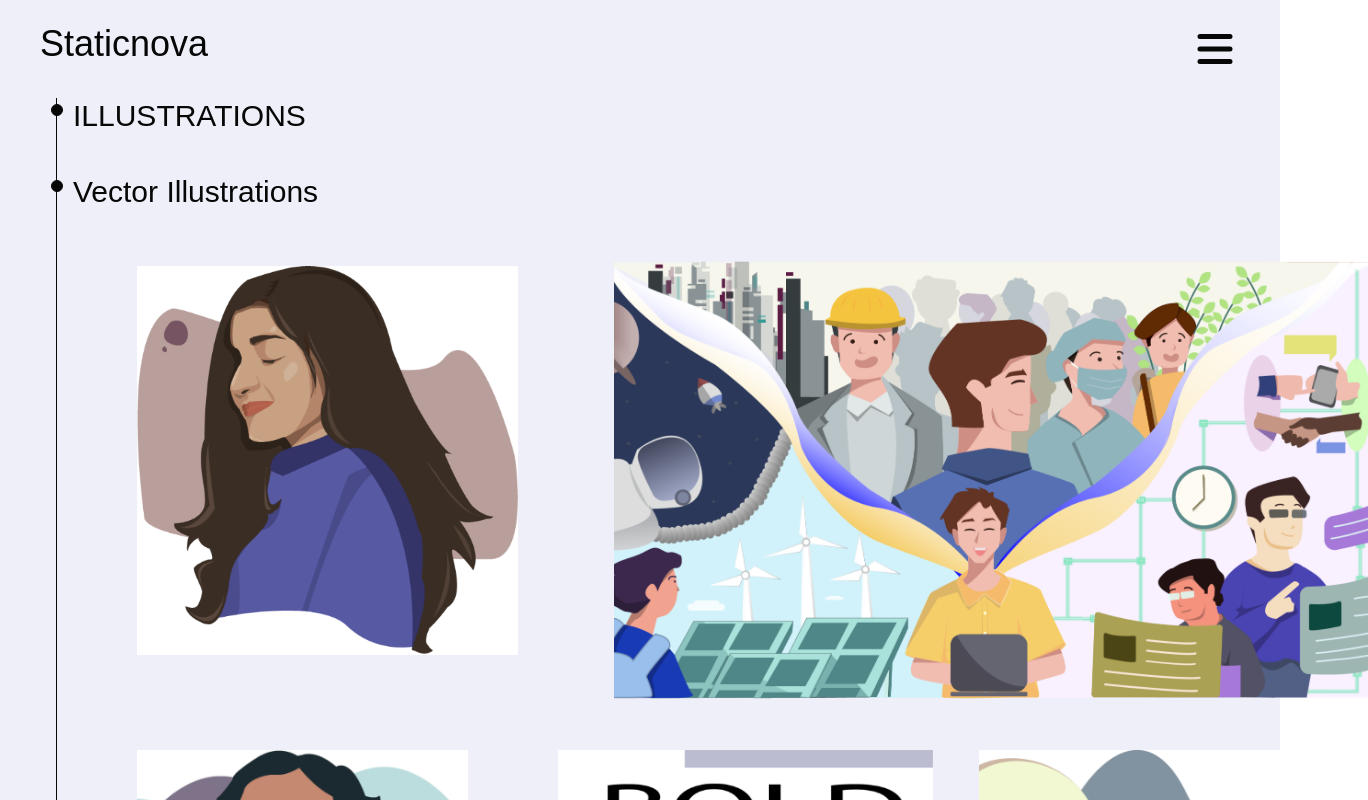
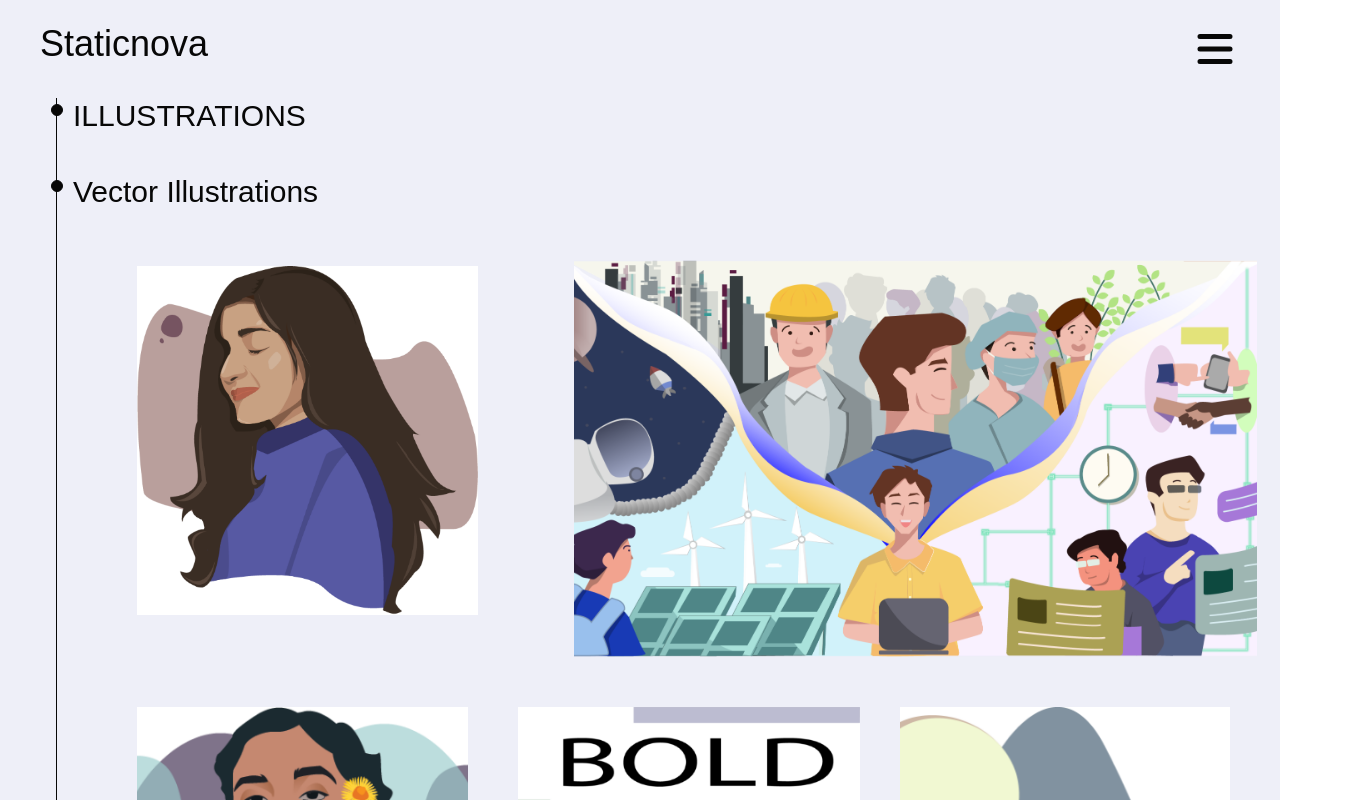
Before and after one commit to nandanpi/staticnova-portfolio, a React (Create React App) app: page /illustrations in a window 1280 px wide. Shown: the top 800 px of the page, 1368 px wide, since content can reach past the window. Built offline with nearby package versions, Linux system fonts and the light colour scheme; a web font is replaced by a local one.

Commit message:
Added scroll to top

```diff
--- a/src/components/illustrations.jsx
+++ b/src/components/illustrations.jsx
@@ -44,7 +44,7 @@ const Illustrations = () => {
                                 <div
                                     className="absolute w-3 h-3 bg-black rounded-full mt-1.5 -left-1.5 border border-black"></div>
                                 <h1 className="ocra text-3xl">Vector Illustrations</h1>
-                                <div className="grid grid-cols-3 max-w-7xl ml-16 ">
+                                <div className="grid grid-cols-3 max-w-5xl ml-16 ">
                                     <img src={thisillus} alt="" className="max-h-[460px] my-14"/>
                                     <img src={preuniq} alt="" className="col-span-2 max-h-[460px] ml-24 my-10"/>
                                     <img src={here} alt="" className="max-h-[460px] "/>
@@ -56,7 +56,7 @@ const Illustrations = () => {
                                 <div
                                     className="absolute w-3 h-3 bg-black rounded-full mt-1.5 -left-1.5 border border-black"></div>
                                 <h1 className="ocra text-3xl">Digital Art</h1>
-                                <div className="grid grid-cols-3 gap-12 my-12 max-w-7xl ml-16">
+                                <div className="grid grid-cols-3 gap-12 my-12 max-w-6xl ml-16">
                                     <img src={haikyuu} alt="" className="max-h-[350px]"/>
                                     <img src={firstpage} alt="" className="max-h-[350px]"/>
                                     <img src={eren} alt="" className="max-h-[350px]"/>
```
